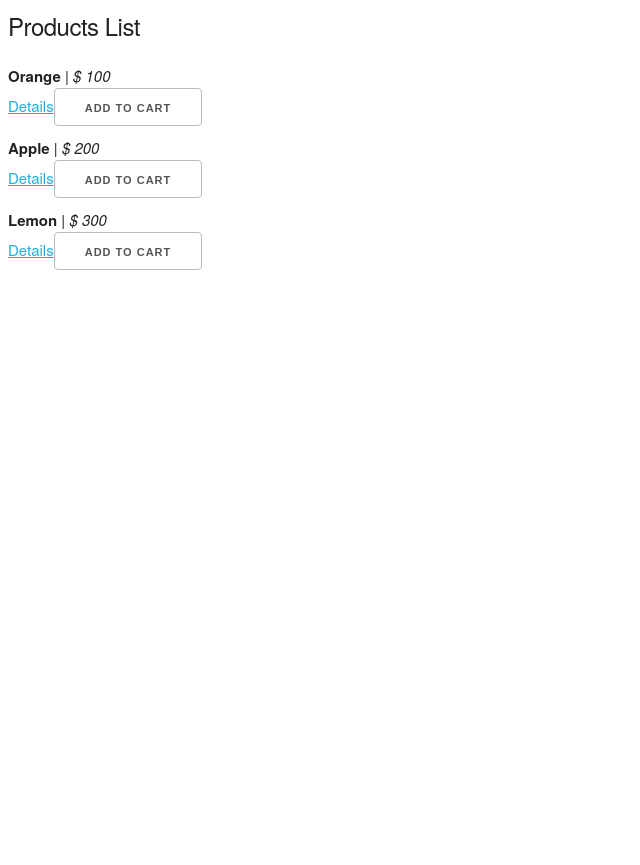
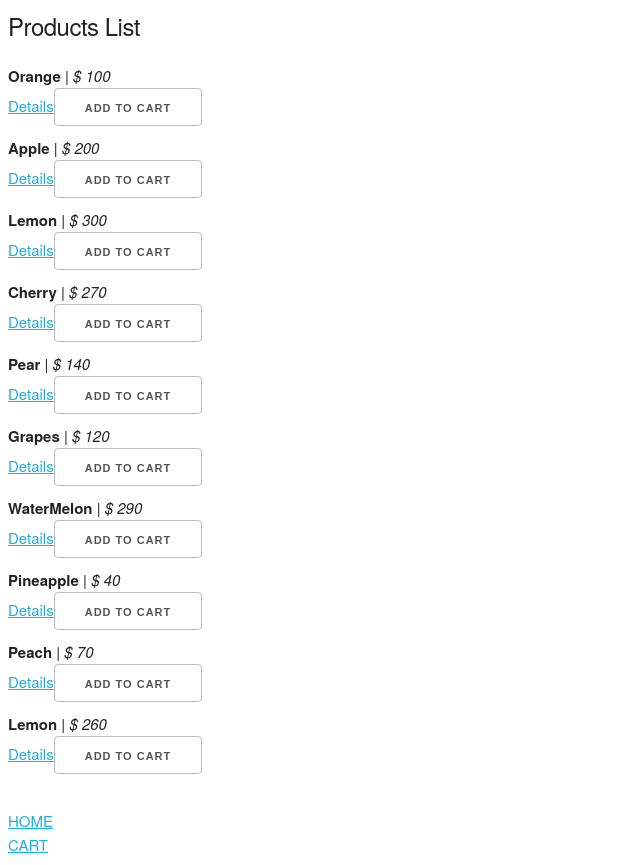
Before and after one commit to giu2000/FruitsStore, a React (Create React App) app in the folder fruits_store/: page /products_list in a window 1280 px wide. Shown: the whole page, without its empty margins (0-640 px from the left). Before the commit the page ends 800 px from the top, so only its background shows below. Built offline with nearby package versions, Linux system fonts and the light colour scheme; data requests are answered from the project's data file.

Commit message:
refactor pt 6

```diff
--- a/fruits_store/db.json
+++ b/fruits_store/db.json
@@ -3,34 +3,76 @@
     {
       "id": "1",
       "name": "Orange",
-      "description": "orange description",
+      "description": "Description",
       "price": "100"
     },
     {
       "id": "2",
       "name": "Apple",
-      "description": "apple description",
+      "description": "Description",
       "price": "200"
     },
     {
       "id": "3",
       "name": "Lemon",
-      "description": "lemon description",
+      "description": "Description",
       "price": "300"
+    },
+    {
+      "id": "4",
+      "name": "Cherry",
+      "description": "Description",
+      "price": "270"
+    },
+    {
+      "id": "5",
+      "name": "Pear",
+      "description": "Description",
+      "price": "140"
+    },
+    {
+      "id": "7",
+      "name": "Grapes",
+      "description": "Description",
+      "price": "120"
+    },
+    {
+      "id": "7",
+      "name": "WaterMelon",
+      "description": "Description",
+      "price": "290"
+    },
+    {
+      "id": "8",
+      "name": "Pineapple",
+      "description": "Description",
+      "price": "40"
+    },
+    {
+      "id": "9",
+      "name": "Peach",
+      "description": "Description",
+      "price": "70"
+    },
+    {
+      "id": "10",
+      "name": "Lemon",
+      "description": "Description",
+      "price": "260"
     }
   ],
   "cart": [
     {
       "id": "3",
       "name": "Lemon",
-      "description": "lemon description",
+      "description": "Description",
       "price": "300",
-      "quantity": 6
+      "quantity": 4
     },
     {
       "id": "1",
       "name": "Orange",
-      "description": "orange description",
+      "description": "Description",
       "price": "100",
       "quantity": 4
     },
--- a/fruits_store/src/components/Cart.js
+++ b/fruits_store/src/components/Cart.js
@@ -4,6 +4,7 @@ import Button from './Button';
 import Loading from './Loading';
 import ErrorComponent from './ErrorComponent';
 import TitlePage from './TitlePage';
+import CustomLink from './CustomLink';
 
 export default class Cart extends React.Component{
 
@@ -55,9 +56,10 @@ export default class Cart extends React.Component{
                          { this.renderTable(products)}
                      </tbody>
                  </table>
-
-                <h6>Total:</h6>
-                <div>{totalPrice}</div>
+                <div>Total Price: $ {totalPrice}</div>
+                <CustomLink pathLink={`/`} text={"HOME"} />
+                <br />
+                <CustomLink pathLink={`/products_list`} text={"PRODUCTS LIST"} />
             </>
         )
     }
--- a/fruits_store/src/components/CustomLink.js
+++ b/fruits_store/src/components/CustomLink.js
@@ -2,8 +2,7 @@ import React from 'react';
 import PropTypes from 'prop-types';
 import { Link } from "react-router-dom";
 
-const CustomLink = props => {
-    const {pathLink, text} = props;
+const CustomLink = ({ pathLink, text }) => {
     return (
         <Link to={pathLink}>{text}</Link>
     )
--- a/fruits_store/src/components/ProductDetails.js
+++ b/fruits_store/src/components/ProductDetails.js
@@ -2,7 +2,7 @@ import React from 'react';
 import TitlePage from './TitlePage';
 import PropTyepes from 'prop-types';
 import Table from './Table';
-
+import CustomLink from './CustomLink';
 
 export default class ProductDetails extends React.Component{
     static propTypes = {
@@ -18,8 +18,13 @@ export default class ProductDetails extends React.Component{
         const titles = ['ID', 'Name', 'Description', 'Price'];
         return (
             <>
-                <TitlePage title={"Product details"} />
+                <TitlePage title={"Product Details"} />
                 <Table titles={titles} values={Object.values(product)} />
+                <CustomLink pathLink={'/'} text={"HOME"} />
+                <br />
+                <CustomLink pathLink={'/products_list'} text={"PRODUCTS LIST"} />
+                <br />
+                <CustomLink pathLink={'/cart'} text={"CART"} />
             </>
         )
     }
--- a/fruits_store/src/components/ProductList.js
+++ b/fruits_store/src/components/ProductList.js
@@ -39,6 +39,9 @@ export default class ProductList extends React.Component{
                 <ul>
                     {this.renderList()}
                 </ul>
+                <CustomLink pathLink={`/`} text={"HOME"} />
+                <br />
+                <CustomLink pathLink={`/cart`} text={"CART"} />
             </>
         )
     }
```
